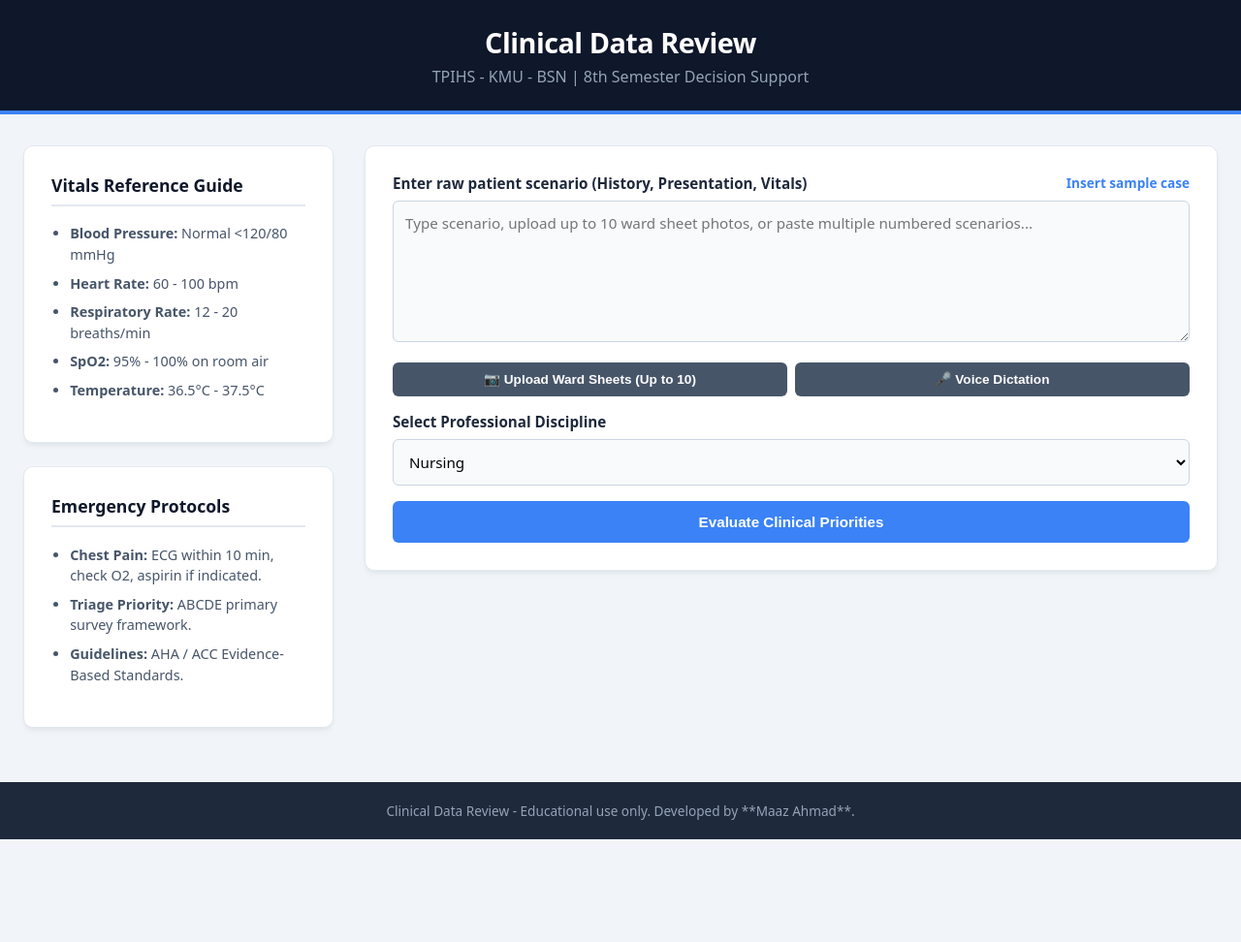
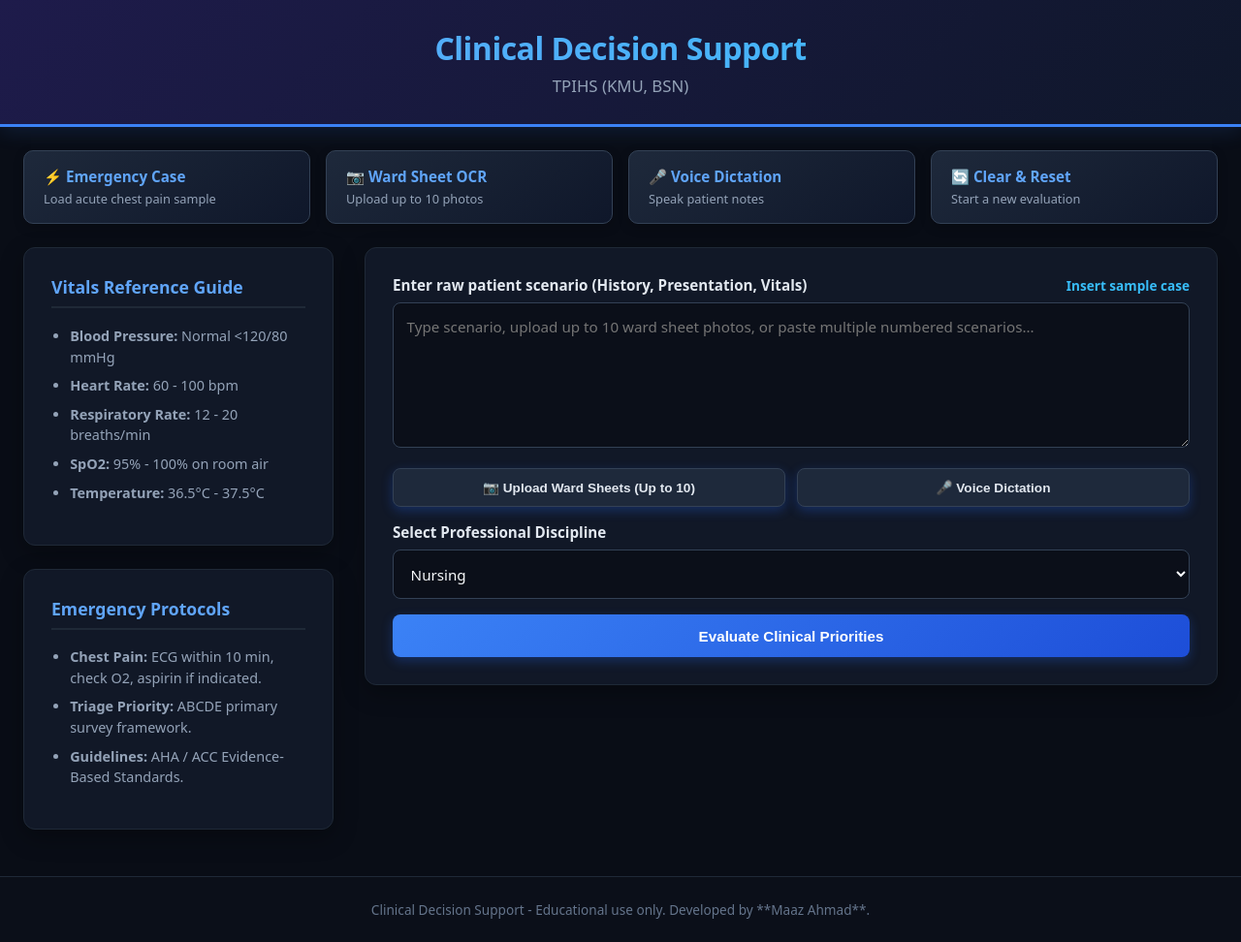
Before and after one commit to maazbsn-cmyk/clinical-data-review, a plain HTML site: page index.html in a window 1280 px wide. Shown: the whole page at 97% size. Before the commit the page ends 866 px from the top, so only its background shows below. Drawn offline with nearby package versions, Linux system fonts and the light colour scheme.

Commit message:
Update index.html

```diff
--- a/index.html
+++ b/index.html
@@ -3,84 +3,120 @@
 <head>
     <meta charset="UTF-8">
     <meta name="viewport" content="width=device-width, initial-scale=1.0">
-    <title>Clinical Data Review - TPIHS KMU</title>
+    <title>Clinical Decision Support - TPIHS</title>
     <script src="https://cdn.jsdelivr.net/npm/marked/marked.min.js"></script>
     <script src="https://cdn.jsdelivr.net/npm/tesseract.js@5/dist/tesseract.min.js"></script>
     <style>
-        :root { --primary: #0f172a; --secondary: #1e293b; --accent: #3b82f6; --bg: #f1f5f9; --text: #334155; --card-bg: #ffffff; }
+        :root {
+            --primary: #0f172a;
+            --secondary: #1e293b;
+            --accent: #2563eb;
+            --accent-gradient: linear-gradient(135deg, #3b82f6 0%, #1d4ed8 100%);
+            --bg: #090d16;
+            --text: #f8fafc;
+            --card-bg: #111827;
+            --border: #1f2937;
+        }
         body { font-family: system-ui, -apple-system, sans-serif; background-color: var(--bg); color: var(--text); margin: 0; padding: 0; display: flex; flex-direction: column; min-height: 100vh; }
-        header { background: var(--primary); color: white; padding: 1.5rem 2rem; text-align: center; border-bottom: 4px solid var(--accent); }
-        h1 { margin: 0; font-size: 1.8rem; letter-spacing: -0.5px; }
-        .subtitle { color: #94a3b8; font-size: 1rem; margin-top: 0.3rem; font-weight: 500; }
 
-        .mobile-menu-toggle { display: none; background: var(--secondary); color: white; padding: 0.75rem 1rem; text-align: left; font-weight: bold; cursor: pointer; border-bottom: 1px solid #334155; }
+        header { background: linear-gradient(135deg, #1e1b4b 0%, #0f172a 100%); color: white; padding: 1.75rem 2rem; text-align: center; border-bottom: 3px solid #3b82f6; box-shadow: 0 4px 20px rgba(59, 130, 246, 0.15); }
+        h1 { margin: 0; font-size: 2rem; letter-spacing: -0.5px; background: linear-gradient(90deg, #60a5fa, #38bdf8); -webkit-background-clip: text; -webkit-text-fill-color: transparent; }
+        .subtitle { color: #94a3b8; font-size: 1.05rem; margin-top: 0.4rem; font-weight: 500; }
 
-        main { flex-grow: 1; max-width: 1280px; width: 100%; margin: 2rem auto; padding: 0 1.5rem; box-sizing: border-box; display: grid; grid-template-columns: 320px 1fr; gap: 2rem; align-items: start; }
+        .mobile-menu-toggle { display: none; background: #1e293b; color: #38bdf8; padding: 0.85rem 1.25rem; text-align: left; font-weight: bold; cursor: pointer; border-bottom: 1px solid var(--border); font-size: 0.95rem; }
+
+        /* Dashboard Quick-Access Shortcuts Bar */
+        .dashboard-bar { max-width: 1280px; width: 100%; margin: 1.5rem auto 0 auto; padding: 0 1.5rem; box-sizing: border-box; display: grid; grid-template-columns: repeat(auto-fit, minmax(200px, 1fr)); gap: 1rem; }
+        .shortcut-card { background: linear-gradient(145deg, #1e293b, #0f172a); border: 1px solid #334155; padding: 1rem 1.25rem; border-radius: 10px; cursor: pointer; transition: transform 0.2s, border-color 0.2s; box-shadow: 0 4px 12px rgba(0,0,0,0.2); }
+        .shortcut-card:hover { transform: translateY(-3px); border-color: #3b82f6; }
+        .shortcut-card h4 { margin: 0 0 0.25rem 0; color: #60a5fa; font-size: 0.95rem; }
+        .shortcut-card p { margin: 0; color: #94a3b8; font-size: 0.8rem; }
+
+        main { flex-grow: 1; max-width: 1280px; width: 100%; margin: 1.5rem auto; padding: 0 1.5rem; box-sizing: border-box; display: grid; grid-template-columns: 320px 1fr; gap: 2rem; align-items: start; }
 
         @media (max-width: 960px) {
             .mobile-menu-toggle { display: block; }
             main { grid-template-columns: 1fr; margin: 1rem auto; padding: 0 1rem; }
             aside { display: none; }
             aside.mobile-open { display: block; margin-bottom: 1.5rem; }
+            .dashboard-bar { padding: 0 1rem; grid-template-columns: 1fr 1fr; }
         }
 
-        .card { background: var(--card-bg); padding: 1.75rem; border-radius: 10px; box-shadow: 0 4px 6px -1px rgba(0,0,0,0.05), 0 2px 4px -1px rgba(0,0,0,0.03); margin-bottom: 1.5rem; border: 1px solid #e2e8f0; }
+        .card { background: var(--card-bg); padding: 1.75rem; border-radius: 12px; box-shadow: 0 8px 24px rgba(0,0,0,0.3); margin-bottom: 1.5rem; border: 1px solid var(--border); }
 
-        .sidebar-card h3 { margin-top: 0; color: var(--primary); font-size: 1.1rem; border-bottom: 2px solid #e2e8f0; padding-bottom: 0.5rem; }
-        .cheat-sheet-list { padding-left: 1.2rem; font-size: 0.9rem; line-height: 1.5; color: #475569; }
+        .sidebar-card h3 { margin-top: 0; color: #60a5fa; font-size: 1.1rem; border-bottom: 2px solid var(--border); padding-bottom: 0.5rem; }
+        .cheat-sheet-list { padding-left: 1.2rem; font-size: 0.9rem; line-height: 1.5; color: #94a3b8; }
         .cheat-sheet-list li { margin-bottom: 0.5rem; }
 
-        .label-row { display: flex; justify-content: space-between; align-items: center; margin-bottom: 0.5rem; }
-        label { font-weight: 600; color: var(--secondary); font-size: 0.95rem; }
-        .insert-sample { color: var(--accent); text-decoration: none; font-size: 0.85rem; cursor: pointer; font-weight: 600; }
+        .label-row { display: flex; justify-content: space-between; align-items: center; margin-bottom: 0.5rem; flex-wrap: wrap; gap: 0.5rem; }
+        label { font-weight: 600; color: #e2e8f0; font-size: 0.95rem; }
+        .insert-sample { color: #38bdf8; text-decoration: none; font-size: 0.85rem; cursor: pointer; font-weight: 600; }
         .insert-sample:hover { text-decoration: underline; }
 
-        textarea, select { width: 100%; box-sizing: border-box; padding: 0.75rem; border: 1px solid #cbd5e1; border-radius: 6px; margin-bottom: 1rem; font-family: inherit; font-size: 0.95rem; background: #f8fafc; }
-        textarea:focus, select:focus { outline: none; border-color: var(--accent); background: #fff; }
+        textarea, select { width: 100%; box-sizing: border-box; padding: 0.85rem; border: 1px solid #334155; border-radius: 8px; margin-bottom: 1rem; font-family: inherit; font-size: 0.95rem; background: #0b0f19; color: #f8fafc; }
+        textarea:focus, select:focus { outline: none; border-color: #3b82f6; box-shadow: 0 0 0 3px rgba(59, 130, 246, 0.2); }
 
-        .input-tools { display: flex; gap: 0.5rem; margin-bottom: 1rem; flex-wrap: wrap; }
-        .input-tools button { flex: 1; padding: 0.6rem; font-size: 0.85rem; background: #475569; }
-        .input-tools button:hover { background: #334155; }
+        .input-tools { display: flex; gap: 0.75rem; margin-bottom: 1rem; flex-wrap: wrap; }
+        .input-tools button { flex: 1; min-width: 140px; padding: 0.7rem; font-size: 0.85rem; background: #1e293b; border: 1px solid #334155; color: #e2e8f0; }
+        .input-tools button:hover { background: #334155; border-color: #475569; }
 
-        button { background: var(--accent); color: white; border: none; padding: 0.80rem 1rem; border-radius: 6px; font-size: 0.95rem; font-weight: bold; cursor: pointer; transition: background 0.2s; }
-        button:hover { background: #2563eb; }
-        button:disabled { background: #94a3b8; cursor: not-allowed; }
+        button { background: var(--accent-gradient); color: white; border: none; padding: 0.85rem 1.25rem; border-radius: 8px; font-size: 0.95rem; font-weight: bold; cursor: pointer; transition: all 0.2s; box-shadow: 0 4px 12px rgba(37, 99, 235, 0.3); }
+        button:hover { filter: brightness(1.1); transform: translateY(-1px); }
+        button:disabled { background: #334155; color: #94a3b8; cursor: not-allowed; box-shadow: none; transform: none; }
 
         .hidden { display: none !important; }
-        .output-card { border-left: 5px solid var(--accent); margin-bottom: 2rem; }
-        .output-card h2 { color: var(--primary); margin-top: 0; }
+        .output-card { border-left: 5px solid #3b82f6; margin-bottom: 2rem; background: #111827; }
+        .output-card h2 { color: #f8fafc; margin-top: 0; font-size: 1.3rem; }
 
-        .result-content { line-height: 1.7; font-size: 0.95rem; }
-        .result-content h3 { color: var(--secondary); margin-top: 1.5rem; font-size: 1.1rem; }
+        .result-content { line-height: 1.7; font-size: 0.95rem; color: #cbd5e1; word-break: break-word; overflow-wrap: break-word; }
+        .result-content h3 { color: #60a5fa; margin-top: 1.5rem; font-size: 1.1rem; }
         .result-content ul { padding-left: 1.5rem; }
         .result-content li { margin-bottom: 0.4rem; }
 
-        .action-bar { display: flex; gap: 0.5rem; margin-top: 2rem; flex-wrap: wrap; border-top: 1px solid #e2e8f0; padding-top: 1.5rem; }
-        .btn-secondary { background: #64748b; }
+        .action-bar { display: flex; gap: 0.75rem; margin-top: 2rem; flex-wrap: wrap; border-top: 1px solid var(--border); padding-top: 1.5rem; }
+        .btn-secondary { background: #334155; box-shadow: none; }
         .btn-secondary:hover { background: #475569; }
-        .btn-success { background: #059669; }
-        .btn-success:hover { background: #047857; }
-        .btn-danger { background: #dc2626; }
-        .btn-danger:hover { background: #b91c1c; }
+        .btn-success { background: linear-gradient(135deg, #059669 0%, #047857 100%); box-shadow: 0 4px 12px rgba(5, 150, 105, 0.3); }
+        .btn-danger { background: linear-gradient(135deg, #dc2626 0%, #b91c1c 100%); box-shadow: 0 4px 12px rgba(220, 38, 38, 0.3); }
 
-        .progress-container { width: 100%; background: #e2e8f0; border-radius: 9999px; height: 12px; margin: 1rem 0; overflow: hidden; }
-        .progress-bar { width: 0%; height: 100%; background: var(--accent); transition: width 0.3s ease; }
+        .progress-container { width: 100%; background: #1e293b; border-radius: 9999px; height: 12px; margin: 1rem 0; overflow: hidden; border: 1px solid #334155; }
+        .progress-bar { width: 0%; height: 100%; background: var(--accent-gradient); transition: width 0.3s ease; }
 
         .badges-row { display: flex; gap: 0.5rem; flex-wrap: wrap; margin-bottom: 1rem; }
-        .model-badge { display: inline-block; background: #e0f2fe; color: #0369a1; padding: 0.25rem 0.75rem; border-radius: 9999px; font-size: 0.8rem; font-weight: 700; }
-        .verified-badge { display: inline-block; background: #dcfce7; color: #166534; padding: 0.25rem 0.75rem; border-radius: 9999px; font-size: 0.8rem; font-weight: 700; }
+        .model-badge { display: inline-block; background: #1e3a8a; color: #93c5fd; padding: 0.25rem 0.75rem; border-radius: 9999px; font-size: 0.8rem; font-weight: 700; border: 1px solid #2563eb; }
+        .verified-badge { display: inline-block; background: #064e3b; color: #a7f3d0; padding: 0.25rem 0.75rem; border-radius: 9999px; font-size: 0.8rem; font-weight: 700; border: 1px solid #059669; }
 
-        .loader { border: 4px solid #f3f3f3; border-top: 4px solid var(--accent); border-radius: 50%; width: 35px; height: 35px; animation: spin 1s linear infinite; margin: 0 auto 1rem auto; }
+        .loader { border: 4px solid #1e293b; border-top: 4px solid #3b82f6; border-radius: 50%; width: 40px; height: 40px; animation: spin 1s linear infinite; margin: 0 auto 1rem auto; }
         @keyframes spin { 0% { transform: rotate(0deg); } 100% { transform: rotate(360deg); } }
 
-        footer { background: var(--secondary); color: #94a3b8; text-align: center; padding: 1.25rem; font-size: 0.85rem; margin-top: auto; }
+        footer { background: #0b0f19; color: #64748b; text-align: center; padding: 1.5rem; font-size: 0.85rem; margin-top: auto; border-top: 1px solid var(--border); }
     </style>
 </head>
 <body>
     <header>
-        <h1>Clinical Data Review</h1>
-        <div class="subtitle">TPIHS - KMU - BSN | 8th Semester Decision Support</div>
+        <h1>Clinical Decision Support</h1>
+        <div class="subtitle">TPIHS (KMU, BSN)</div>
     </header>
+
+    <!-- Quick Shortcuts Dashboard Bar -->
+    <div class="dashboard-bar">
+        <div class="shortcut-card" onclick="insertSample()">
+            <h4>⚡ Emergency Case</h4>
+            <p>Load acute chest pain sample</p>
+        </div>
+        <div class="shortcut-card" onclick="document.getElementById('imageInput').click()">
+            <h4>📷 Ward Sheet OCR</h4>
+            <p>Upload up to 10 photos</p>
+        </div>
+        <div class="shortcut-card" onclick="startVoiceInput()">
+            <h4>🎤 Voice Dictation</h4>
+            <p>Speak patient notes</p>
+        </div>
+        <div class="shortcut-card" onclick="resetForm()">
+            <h4>🔄 Clear & Reset</h4>
+            <p>Start a new evaluation</p>
+        </div>
+    </div>
 
     <div class="mobile-menu-toggle" onclick="toggleMobileMenu()">
         ☰ Vitals Reference & Emergency Protocols (Tap to Toggle)
@@ -138,7 +174,7 @@
             <!-- Live Progress Bar & Cancel Control -->
             <div id="loading" class="card hidden" style="text-align: center; padding: 2.5rem;">
                 <div class="loader"></div>
-                <p id="loadingText" style="font-weight: 600; color: var(--secondary); margin-bottom: 0.5rem;">Processing clinical reports...</p>
+                <p id="loadingText" style="font-weight: 600; color: #93c5fd; margin-bottom: 0.5rem;">Processing clinical reports...</p>
                 <div class="progress-container">
                     <div id="progressBar" class="progress-bar"></div>
                 </div>
@@ -151,7 +187,7 @@
     </main>
 
     <footer>
-        Clinical Data Review - Educational use only. Developed by **Maaz Ahmad**.
+        Clinical Decision Support - Educational use only. Developed by **Maaz Ahmad**.
     </footer>
 
     <script>
@@ -238,7 +274,7 @@
 
             recognition.onend = () => {
                 voiceBtn.innerText = "🎤 Voice Dictation";
-                voiceBtn.style.background = "#475569";
+                voiceBtn.style.background = "#1e293b";
             };
 
             recognition.start();
@@ -294,7 +330,6 @@
             loading.classList.remove('hidden');
             progressBar.style.width = '0%';
 
-            // Prepend the Back button at the top of the results container immediately
             let navBar = document.getElementById('topNavBar');
             if (!navBar) {
                 navBar = document.createElement('div');
@@ -342,7 +377,6 @@
                     completedCount++;
                     progressBar.style.width = `${Math.round((completedCount / total) * 100)}%`;
 
-                    // Append card instantly as each one finishes
                     const card = document.createElement('div');
                     card.className = 'card output-card';
                     card.innerHTML = `
```
